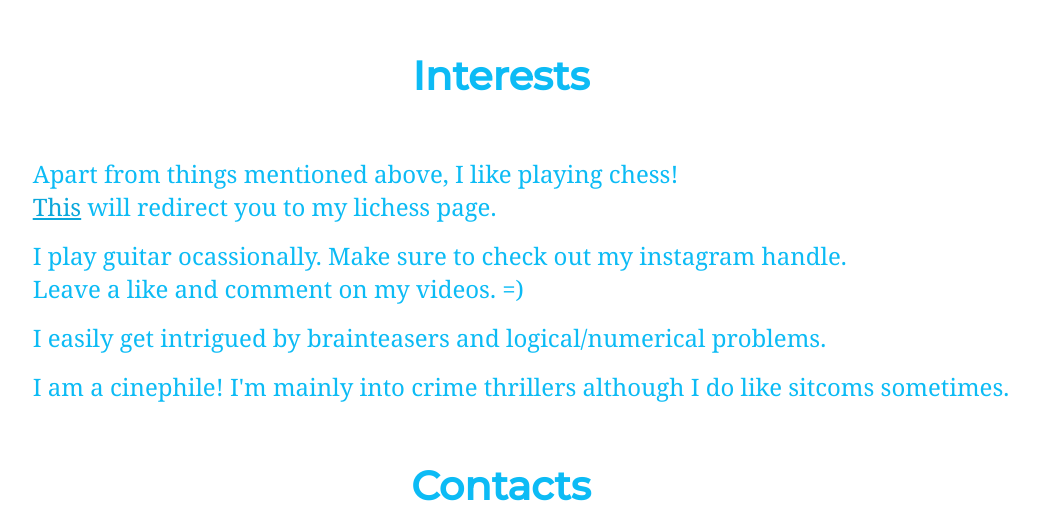
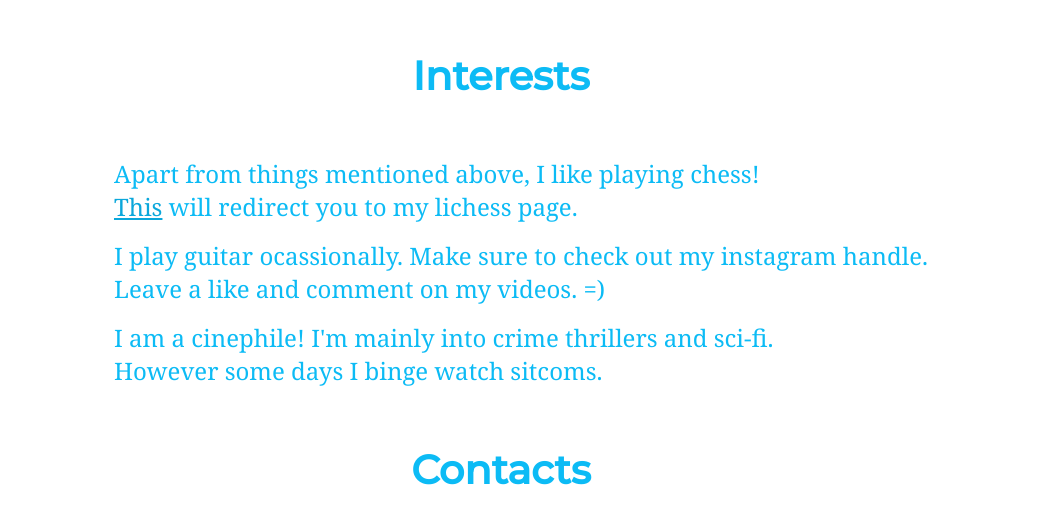
Before and after one commit to ronty1511/resume-website, a plain HTML site: page index.html in a window 1280 px wide. Shown: the part 4014-4538 px from the top of the page, without its empty margins (139-1178 px from the left). Drawn offline with nearby package versions, Linux system fonts and the light colour scheme.

Commit message:
Update index.html

```diff
--- a/index.html
+++ b/index.html
@@ -247,10 +247,7 @@
                   instagram handle. <br />
                   Leave a like and comment on my videos. =)
                 </li>
-                <li>
-                  I easily get intrigued by brainteasers and logical/numerical problems.
-                </li>
-                <li>I am a cinephile! I'm mainly into crime thrillers although I do like sitcoms sometimes.</li>
+                <li>I am a cinephile! I'm mainly into crime thrillers and sci-fi. <br> However some days I binge watch sitcoms. </li>
               </ul>
             </div>
           </div>
```
